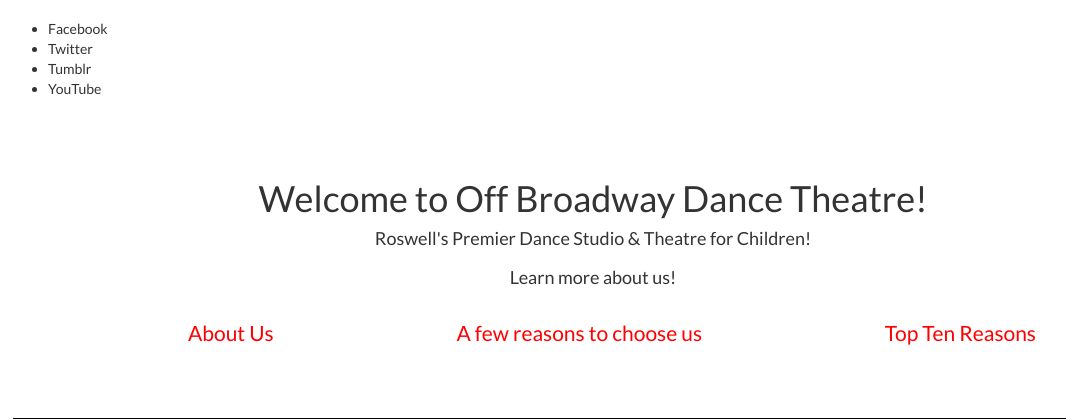
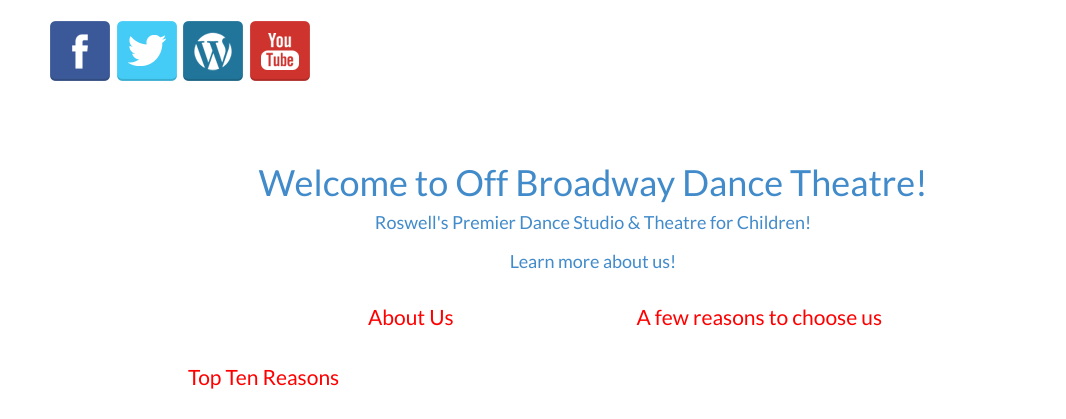
Before and after one commit to matthewtrask/off-broadway, a PHP site: page /about.php in a window 1280 px wide. Shown: the part 51-470 px from the top of the page, without its empty margins (47-1113 px from the left). Run offline with PHP 8.4, Linux system fonts and the light colour scheme; some libraries are stand-ins or nearby versions.

Commit message:
social media icons, more people visited, and yea.

```diff
--- a/css/style.css
+++ b/css/style.css
@@ -93,7 +93,14 @@ background-color: #fff;
 #sm_icons {
 	margin-top: 50px;
 }
- #sm
+ #sm_icons ul {
+	list-style: none;
+	display: inline-block;
+ }
+
+ #sm_icons ul li {
+ 	display: inline-block;
+ }
 
 /**************************
 
--- a/hitcounter.txt
+++ b/hitcounter.txt
@@ -1 +1 @@
-757
+771
--- a/inc/header.php
+++ b/inc/header.php
@@ -80,12 +80,12 @@
 	</nav>
 	<!-- /Nav Bar -->
 	<div class="container" id="sm_icons">
-		<div class="row">
+		<div class="row left">
 			<ul>
-				<li>Facebook</li>
-				<li>Twitter</li>
-				<li>Tumblr</li>
-				<li>YouTube</li>
+				<a href="//www.facebook.com/offbroadwaydancetheater"><li><img src="socialmedia/facebook.png"></li></a>
+				<a href="//twitter.com/offbroadwayga"><li><img src="socialmedia/twitter.png"></li></a>
+				<a href="//offbroadway.wordpress.com"><li><img src="socialmedia/wordpress.png"></li></a>
+				<a href="//www.youtube.com/channel/UCCqDdlVrQu0sMOspypLRY4w"><li><img src="socialmedia/youtube.png"></li>
 			</ul>
 		</div>
 	</div>
```
Also changed, not shown: socialmedia/facebook.png (added), socialmedia/twitter.png (added), socialmedia/wordpress.png (added), socialmedia/youtube.png (added), 4 other files.
